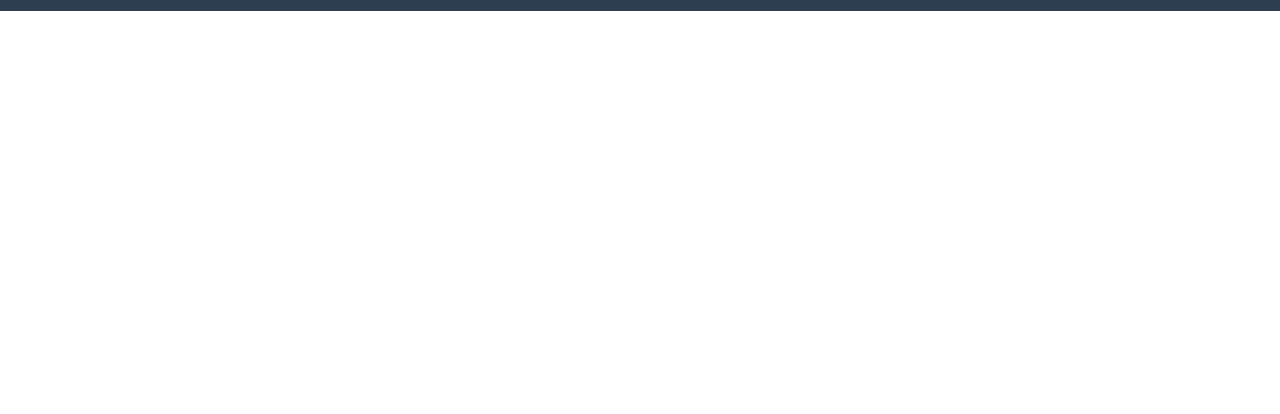
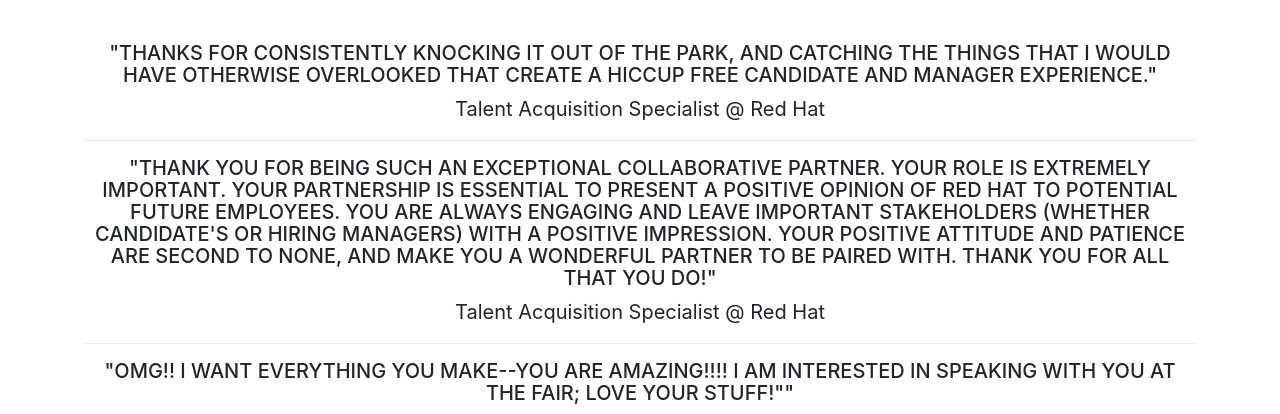
Before and after one commit to designbright/BootstrapPortfolio, a website with bundled scripts: page index.html in a window 1280 px wide. Shown: the part 2386-2800 px from the top of the page. Before the commit the page ends 2397 px from the top, so only its background shows below. Built offline with nearby package versions, Linux system fonts and the light colour scheme.

Commit message:
added Testimonials section

```diff
--- a/index.html
+++ b/index.html
@@ -147,53 +147,23 @@
     </section>
 
     <!-- Contact Section -->
-    <!-- <section id="contact">
+  <section id="contact">
       <div class="container">
-        <h2 class="text-center">Contact Me</h2>
+        <h2 class="text-center">Testimonials</h2>
         <hr class="star-primary">
-        <div class="row">
-          <div class="col-lg-8 mx-auto"> -->
-            <!-- To configure the contact form email address, go to mail/contact_me.php and update the email address in the PHP file on line 19. -->
-            <!-- The form should work on most web servers, but if the form is not working you may need to configure your web server differently. -->
-            <!-- <form name="sentMessage" id="contactForm" novalidate>
-              <div class="control-group">
-                <div class="form-group floating-label-form-group controls">
-                  <label>Name</label>
-                  <input class="form-control" id="name" type="text" placeholder="Name" required data-validation-required-message="Please enter your name.">
-                  <p class="help-block text-danger"></p>
-                </div>
-              </div>
-              <div class="control-group">
-                <div class="form-group floating-label-form-group controls">
-                  <label>Email Address</label>
-                  <input class="form-control" id="email" type="email" placeholder="Email Address" required data-validation-required-message="Please enter your email address.">
-                  <p class="help-block text-danger"></p>
-                </div>
-              </div>
-              <div class="control-group">
-                <div class="form-group floating-label-form-group controls">
-                  <label>Phone Number</label>
-                  <input class="form-control" id="phone" type="tel" placeholder="Phone Number" required data-validation-required-message="Please enter your phone number.">
-                  <p class="help-block text-danger"></p>
-                </div>
-              </div>
-              <div class="control-group">
-                <div class="form-group floating-label-form-group controls">
-                  <label>Message</label>
-                  <textarea class="form-control" id="message" rows="5" placeholder="Message" required data-validation-required-message="Please enter a message."></textarea>
-                  <p class="help-block text-danger"></p>
-                </div>
-              </div>
-              <br>
-              <div id="success"></div>
-              <div class="form-group">
-                <button type="submit" class="btn btn-success btn-lg" id="sendMessageButton">Send</button>
-              </div>
-            </form>
-          </div>
-        </div>
+        <br>
+          <h5 class="text-center">"Thanks for consistently knocking it out of the park, and catching the things that I would have otherwise overlooked that create a hiccup free candidate and manager experience."</h5>
+          <p class="text-center">Talent Acquisition Specialist @ Red Hat</p>
+          <hr>
+          <h5 class="text-center">"Thank you for being such an exceptional collaborative partner. Your role is extremely important. Your partnership is essential to present a positive opinion of Red Hat to potential future employees. You are always engaging and leave important stakeholders (whether candidate's or hiring managers) with a positive impression. Your positive attitude and patience are second to none, and make you a wonderful partner to be paired with. Thank you for all that you do!"</h5>
+          <p class="text-center">Talent Acquisition Specialist @ Red Hat</p>
+          <hr>
+          <h5 class="text-center">"OMG!! I want everything you make--you are AMAZING!!!! I am interested in speaking with you at the fair; love your stuff!""</h5>
+          <p class="text-center">Craft Fair Customer</p>
+
+
       </div>
-    </section> -->
+    </section>
 
     <!-- Footer -->
     <footer class="text-center">
```
